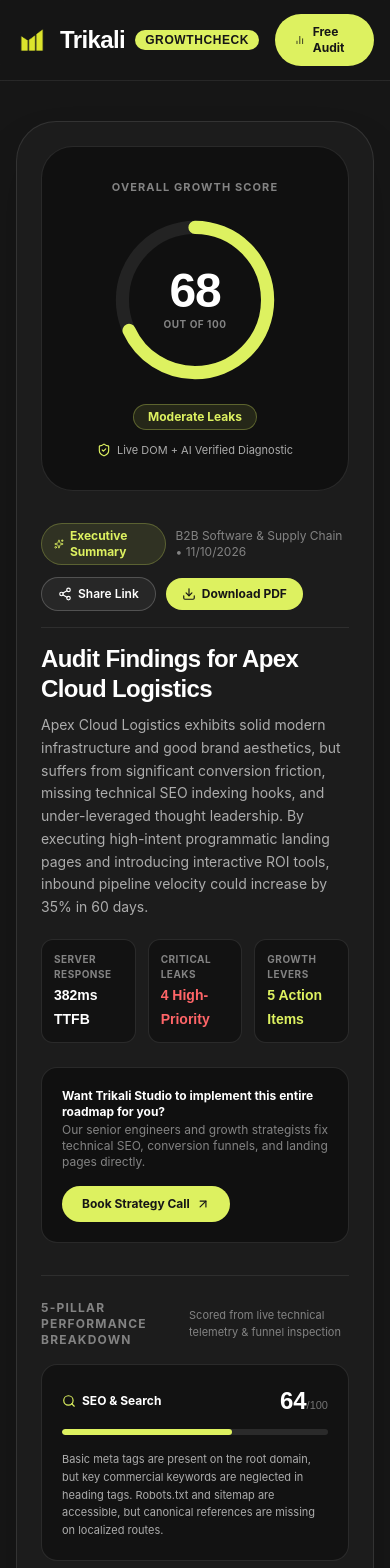
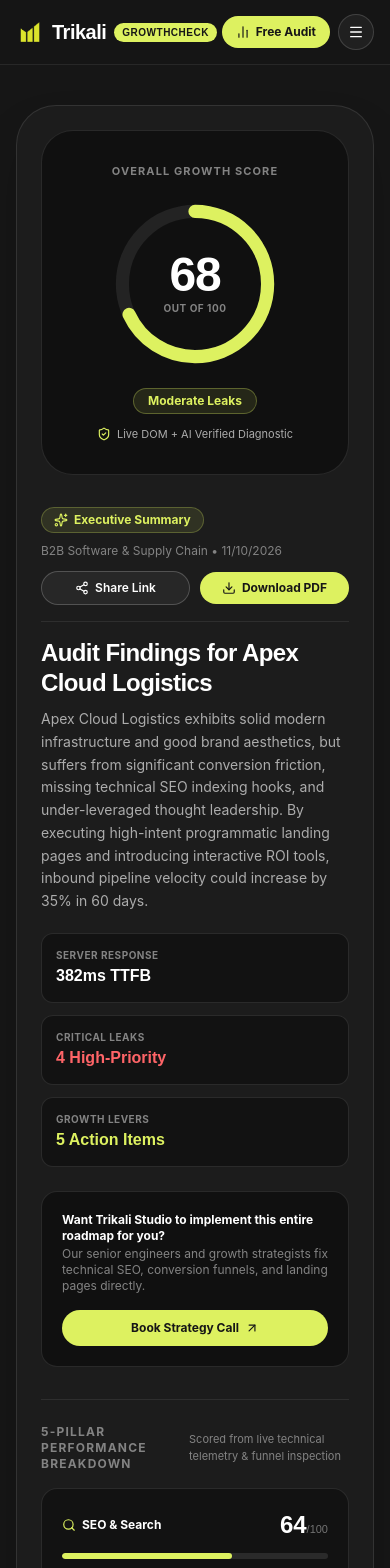
Before and after one commit to mailtoarya123-lgtm/trikali-growthcheck, a Next.js app: page /audit/demo-audit-sample in a window 390 px wide. Shown: the top 1568 px of the page. Built offline with nearby package versions, Linux system fonts and the light colour scheme; no server answers; a web font is replaced by a local one.

Commit message:
feat: remove Live Demo links and add full mobile responsiveness with mobile nav drawer

```diff
--- a/src/components/AuditReportView.tsx
+++ b/src/components/AuditReportView.tsx
@@ -250,7 +250,7 @@ export default function AuditReportView({ report }: { report: AuditReport }) {
                 <div className="space-y-4">
                   {/* Single-Row Top Header: Executive Summary Badge on Left, Action Buttons on Right */}
                   <div className="flex flex-col sm:flex-row sm:items-center justify-between gap-3 pb-4 border-b border-white/[0.08]">
-                    <div className="flex items-center gap-2.5">
+                    <div className="flex flex-wrap items-center gap-2.5">
                       <span className="inline-flex items-center gap-1.5 px-3 py-1 rounded-full bg-[#DDF160]/10 text-[#DDF160] text-xs font-bold border border-[#DDF160]/25">
                         <Sparkles className="w-3.5 h-3.5" /> Executive Summary
                       </span>
@@ -259,10 +259,10 @@ export default function AuditReportView({ report }: { report: AuditReport }) {
                       </span>
                     </div>
 
-                    <div className="flex items-center gap-2.5 shrink-0">
+                    <div className="grid grid-cols-2 sm:flex items-center gap-2.5 w-full sm:w-auto shrink-0">
                       <button
                         onClick={handleShare}
-                        className="inline-flex items-center gap-1.5 px-4 py-2 rounded-full border border-white/20 bg-white/5 text-xs font-semibold text-white transition-colors hover:bg-[#DDF160] hover:text-[#161616] hover:border-[#DDF160] whitespace-nowrap"
+                        className="inline-flex items-center justify-center gap-1.5 px-4 py-2 rounded-full border border-white/20 bg-white/5 text-xs font-semibold text-white transition-colors hover:bg-[#DDF160] hover:text-[#161616] hover:border-[#DDF160] whitespace-nowrap"
                       >
                         {copiedLink ? <Check className="w-3.5 h-3.5" /> : <Share2 className="w-3.5 h-3.5" />}
                         {copiedLink ? 'Link Copied' : 'Share Link'}
@@ -271,7 +271,7 @@ export default function AuditReportView({ report }: { report: AuditReport }) {
                       <button
                         onClick={handleDownloadPDF}
                         disabled={isExporting}
-                        className="inline-flex items-center gap-1.5 px-4 py-2 rounded-full bg-[#DDF160] hover:bg-white text-[#161616] text-xs font-bold transition-colors disabled:opacity-60 whitespace-nowrap"
+                        className="inline-flex items-center justify-center gap-1.5 px-4 py-2 rounded-full bg-[#DDF160] hover:bg-white text-[#161616] text-xs font-bold transition-colors disabled:opacity-60 whitespace-nowrap"
                       >
                         {isExporting ? <Loader2 className="w-3.5 h-3.5 animate-spin" /> : <Download className="w-3.5 h-3.5" />}
                         {isExporting ? 'Generating PDF...' : 'Download PDF'}
@@ -289,18 +289,18 @@ export default function AuditReportView({ report }: { report: AuditReport }) {
                   </div>
 
                   {/* Quick Executive Telemetry Highlight Pills */}
-                  <div className="grid grid-cols-3 gap-3 pt-1">
-                    <div className="p-3 rounded-xl bg-black/35 border border-white/10">
+                  <div className="grid grid-cols-1 sm:grid-cols-3 gap-3 pt-1">
+                    <div className="p-3.5 rounded-xl bg-black/35 border border-white/10">
                       <span className="text-[10px] font-bold uppercase tracking-wider text-[#838383] block">Server Response</span>
-                      <span className="font-display text-sm sm:text-base font-bold text-white">{report.measuredData.responseTimeMs}ms TTFB</span>
+                      <span className="font-display text-base font-bold text-white">{report.measuredData.responseTimeMs}ms TTFB</span>
                     </div>
-                    <div className="p-3 rounded-xl bg-black/35 border border-white/10">
+                    <div className="p-3.5 rounded-xl bg-black/35 border border-white/10">
                       <span className="text-[10px] font-bold uppercase tracking-wider text-[#838383] block">Critical Leaks</span>
-                      <span className="font-display text-sm sm:text-base font-bold text-red-400">{report.criticalIssues.length} High-Priority</span>
+                      <span className="font-display text-base font-bold text-red-400">{report.criticalIssues.length} High-Priority</span>
                     </div>
-                    <div className="p-3 rounded-xl bg-black/35 border border-white/10">
+                    <div className="p-3.5 rounded-xl bg-black/35 border border-white/10">
                       <span className="text-[10px] font-bold uppercase tracking-wider text-[#838383] block">Growth Levers</span>
-                      <span className="font-display text-sm sm:text-base font-bold text-[#DDF160]">{report.recommendations.length} Action Items</span>
+                      <span className="font-display text-base font-bold text-[#DDF160]">{report.recommendations.length} Action Items</span>
                     </div>
                   </div>
                 </div>
@@ -319,7 +319,7 @@ export default function AuditReportView({ report }: { report: AuditReport }) {
                     href="https://trikali.com/contact-page.php"
                     target="_blank"
                     rel="noopener noreferrer"
-                    className="px-5 py-2.5 rounded-full bg-[#DDF160] hover:bg-white text-[#161616] text-xs font-bold whitespace-nowrap transition-colors flex items-center gap-1.5 shrink-0"
+                    className="w-full sm:w-auto justify-center px-5 py-2.5 rounded-full bg-[#DDF160] hover:bg-white text-[#161616] text-xs font-bold whitespace-nowrap transition-colors flex items-center gap-1.5 shrink-0"
                   >
                     Book Strategy Call <ArrowUpRight className="w-3.5 h-3.5" />
                   </a>
@@ -440,7 +440,7 @@ export default function AuditReportView({ report }: { report: AuditReport }) {
                 </div>
 
                 {/* Screenshot + Visual Callout Pins & Target Rings */}
-                <div className="relative bg-black/90 h-[380px] sm:h-[440px] overflow-hidden">
+                <div className="relative bg-black/90 h-[250px] sm:h-[440px] overflow-hidden">
                   {report.measuredData.screenshotUrl ? (
                     <img
                       src={report.measuredData.screenshotUrl}
@@ -464,63 +464,63 @@ export default function AuditReportView({ report }: { report: AuditReport }) {
                     <div className="absolute inset-0 pointer-events-none">
 
                       {/* PIN #1: Top-Left Header / H1 Heading Callout */}
-                      <div className="absolute top-4 left-4 flex items-start gap-2.5 max-w-[290px] sm:max-w-[330px]">
-                        <div className="relative flex items-center justify-center shrink-0 mt-1">
-                          <span className={`animate-ping absolute inline-flex h-7 w-7 rounded-full opacity-60 ${hasH1Issue ? 'bg-red-500' : 'bg-[#DDF160]'}`} />
-                          <span className={`relative w-7 h-7 rounded-full font-display font-black text-xs flex items-center justify-center shadow-lg border-2 border-black ${hasH1Issue ? 'bg-red-500 text-white' : 'bg-[#DDF160] text-[#161616]'}`}>
+                      <div className="absolute top-3 left-3 sm:top-4 sm:left-4 flex items-start gap-2 sm:gap-2.5 max-w-[200px] sm:max-w-[330px]">
+                        <div className="relative flex items-center justify-center shrink-0 mt-0.5 sm:mt-1">
+                          <span className={`animate-ping absolute inline-flex h-6 w-6 sm:h-7 sm:w-7 rounded-full opacity-60 ${hasH1Issue ? 'bg-red-500' : 'bg-[#DDF160]'}`} />
+                          <span className={`relative w-6 h-6 sm:w-7 sm:h-7 rounded-full font-display font-black text-[11px] sm:text-xs flex items-center justify-center shadow-lg border-2 border-black ${hasH1Issue ? 'bg-red-500 text-white' : 'bg-[#DDF160] text-[#161616]'}`}>
                             1
                           </span>
                         </div>
-                        <div className={`bg-black/90 backdrop-blur-md rounded-xl p-3 border shadow-2xl ${hasH1Issue ? 'border-red-500/60' : 'border-[#DDF160]/60'}`}>
+                        <div className={`bg-black/90 backdrop-blur-md rounded-xl p-2 sm:p-3 border shadow-2xl ${hasH1Issue ? 'border-red-500/60' : 'border-[#DDF160]/60'}`}>
                           <span className={`text-[10px] font-extrabold uppercase tracking-wider flex items-center gap-1 ${hasH1Issue ? 'text-red-400' : 'text-[#DDF160]'}`}>
                             <AlertTriangle className="w-3 h-3 shrink-0" />
                             {report.measuredData.h1Tags.length === 0
-                              ? 'Pointing Out: Missing <h1> Tag'
+                              ? 'Missing <h1> Tag'
                               : report.measuredData.h1Tags.some(h => !h.trim())
-                              ? 'Pointing Out: Empty <h1></h1> Tag'
+                              ? 'Empty <h1> Tag'
                               : report.measuredData.h1Tags.length > 1
-                              ? `Pointing Out: ${report.measuredData.h1Tags.length} Duplicate H1s`
-                              : 'Pointing Out: Primary <h1> Headline'}
+                              ? `${report.measuredData.h1Tags.length} Duplicate H1s`
+                              : 'Primary <h1> Headline'}
                           </span>
-                          <p className="text-[11px] text-white font-medium mt-1 line-clamp-2 leading-snug">
+                          <p className="hidden sm:block text-[11px] text-white font-medium mt-1 line-clamp-2 leading-snug">
                             {primaryH1 ? `"${primaryH1}"` : 'Search crawlers see no primary H1 headline text in the hero container.'}
                           </p>
                         </div>
                       </div>
 
                       {/* PIN #2: Top-Right Media & Image Alt Leak Callout */}
-                      <div className="absolute top-4 right-4 hidden sm:flex items-start gap-2.5 max-w-[290px]">
-                        <div className="bg-black/90 backdrop-blur-md rounded-xl p-3 border border-amber-400/60 shadow-2xl text-right">
+                      <div className="absolute top-3 right-3 sm:top-4 sm:right-4 flex items-start gap-2 sm:gap-2.5 max-w-[160px] sm:max-w-[290px]">
+                        <div className="bg-black/90 backdrop-blur-md rounded-xl p-2 sm:p-3 border border-amber-400/60 shadow-2xl text-right">
                           <span className="text-[10px] font-extrabold uppercase tracking-wider text-amber-300 flex items-center justify-end gap-1">
                             <ImageIcon className="w-3 h-3 shrink-0" />
-                            Pointing Out: {report.measuredData.imagesMissingAlt} Unindexed Images
+                            {report.measuredData.imagesMissingAlt} Unindexed Images
                           </span>
-                          <p className="text-[11px] text-[#ACACAC] mt-1 leading-snug">
+                          <p className="hidden sm:block text-[11px] text-[#ACACAC] mt-1 leading-snug">
                             {report.measuredData.imagesMissingAlt} of {report.measuredData.imagesTotal} page visuals have missing or generic <code className="text-white">alt</code> text ({report.measuredData.pageSizeKb} KB HTML).
                           </p>
                         </div>
-                        <div className="relative flex items-center justify-center shrink-0 mt-1">
-                          <span className="animate-ping absolute inline-flex h-7 w-7 rounded-full bg-amber-400 opacity-60" />
-                          <span className="relative w-7 h-7 rounded-full bg-amber-400 text-[#161616] font-display font-black text-xs flex items-center justify-center shadow-lg border-2 border-black">
+                        <div className="relative flex items-center justify-center shrink-0 mt-0.5 sm:mt-1">
+                          <span className="animate-ping absolute inline-flex h-6 w-6 sm:h-7 sm:w-7 rounded-full bg-amber-400 opacity-60" />
+                          <span className="relative w-6 h-6 sm:w-7 sm:h-7 rounded-full bg-amber-400 text-[#161616] font-display font-black text-[11px] sm:text-xs flex items-center justify-center shadow-lg border-2 border-black">
                             2
                           </span>
                         </div>
                       </div>
 
                       {/* PIN #3: Bottom-Left Above-the-Fold CTA & Conversion Zone */}
-                      <div className="absolute bottom-4 left-4 flex items-end gap-2.5 max-w-[320px]">
-                        <div className="relative flex items-center justify-center shrink-0 mb-1">
-                          <span className="animate-ping absolute inline-flex h-7 w-7 rounded-full bg-[#DDF160] opacity-60" />
-                          <span className="relative w-7 h-7 rounded-full bg-[#DDF160] text-[#161616] font-display font-black text-xs flex items-center justify-center shadow-lg border-2 border-black">
+                      <div className="absolute bottom-3 left-3 sm:bottom-4 sm:left-4 flex items-end gap-2 sm:gap-2.5 max-w-[210px] sm:max-w-[320px]">
+                        <div className="relative flex items-center justify-center shrink-0 mb-0.5 sm:mb-1">
+                          <span className="animate-ping absolute inline-flex h-6 w-6 sm:h-7 sm:w-7 rounded-full bg-[#DDF160] opacity-60" />
+                          <span className="relative w-6 h-6 sm:w-7 sm:h-7 rounded-full bg-[#DDF160] text-[#161616] font-display font-black text-[11px] sm:text-xs flex items-center justify-center shadow-lg border-2 border-black">
                             3
                           </span>
                         </div>
-                        <div className="bg-black/90 backdrop-blur-md rounded-xl p-3 border border-[#DDF160]/60 shadow-2xl">
+                        <div className="bg-black/90 backdrop-blur-md rounded-xl p-2 sm:p-3 border border-[#DDF160]/60 shadow-2xl">
                           <span className="text-[10px] font-extrabold uppercase tracking-wider text-[#DDF160] flex items-center gap-1">
                             <MousePointerClick className="w-3 h-3 shrink-0" />
-                            Pointing Out: Hero CTA Funnel ({report.measuredData.ctaButtonTexts.length} Buttons)
+                            Hero CTA ({report.measuredData.ctaButtonTexts.length} Buttons)
                           </span>
-                          <p className="text-[11px] text-white mt-1 truncate">
+                          <p className="hidden sm:block text-[11px] text-white mt-1 truncate">
                             {report.measuredData.ctaButtonTexts.length > 0
                               ? `Detected: ${report.measuredData.ctaButtonTexts.slice(0, 3).map(c => `"${c}"`).join(', ')}`
                               : 'No high-contrast primary conversion button detected above fold'}
@@ -529,7 +529,7 @@ export default function AuditReportView({ report }: { report: AuditReport }) {
                       </div>
 
                       {/* PIN #4: Bottom-Right Pixel & Schema Telemetry */}
-                      <div className="absolute bottom-4 right-4 hidden md:flex items-end gap-2.5 max-w-[290px]">
+                      <div className="absolute bottom-3 right-3 sm:bottom-4 sm:right-4 hidden md:flex items-end gap-2.5 max-w-[290px]">
                         <div className="bg-black/90 backdrop-blur-md rounded-xl p-3 border border-white/30 shadow-2xl text-right">
                           <span className="text-[10px] font-extrabold uppercase tracking-wider text-white flex items-center justify-end gap-1">
                             <Activity className="w-3 h-3 text-[#DDF160] shrink-0" />
@@ -1343,18 +1343,18 @@ export default function AuditReportView({ report }: { report: AuditReport }) {
               Trikali has grown organic search pipeline and digital conversion rates for SMB and high-growth organizations worldwide. Let our senior marketing and engineering team implement these high-priority fixes.
             </p>
           </div>
-          <div className="flex flex-col sm:flex-row items-center gap-3 shrink-0">
+          <div className="flex flex-col sm:flex-row items-center gap-3 w-full md:w-auto shrink-0">
             <a
               href="https://trikali.com/contact-page.php"
               target="_blank"
               rel="noopener noreferrer"
-              className="px-8 py-3.5 rounded-full bg-[#DDF160] hover:bg-white text-[#161616] font-bold text-xs transition-colors flex items-center gap-1.5"
+              className="w-full sm:w-auto justify-center px-8 py-3.5 rounded-full bg-[#DDF160] hover:bg-white text-[#161616] font-bold text-xs transition-colors flex items-center gap-1.5"
             >
               Say Hello <ArrowUpRight className="w-3.5 h-3.5" />
             </a>
             <Link
               href="/"
-              className="px-6 py-3.5 rounded-full border border-white/20 text-white font-semibold text-xs transition-colors hover:bg-[#DDF160] hover:text-[#161616] hover:border-[#DDF160]"
+              className="w-full sm:w-auto text-center px-6 py-3.5 rounded-full border border-white/20 text-white font-semibold text-xs transition-colors hover:bg-[#DDF160] hover:text-[#161616] hover:border-[#DDF160]"
             >
               Audit Another Website
             </Link>
--- a/src/components/Navbar.tsx
+++ b/src/components/Navbar.tsx
@@ -1,19 +1,24 @@
+'use client';
+
+import { useState } from 'react';
 import Link from 'next/link';
 import Image from 'next/image';
-import { ArrowUpRight, BarChart2, ShieldCheck, Sparkles } from 'lucide-react';
+import { ArrowUpRight, BarChart2, ShieldCheck, Menu, X } from 'lucide-react';
 
 export default function Navbar() {
+  const [mobileMenuOpen, setMobileMenuOpen] = useState(false);
+
   return (
-    <header className="sticky top-0 z-50 backdrop-blur-md bg-[#161616]/90 border-b border-white/[0.08] transition-all">
-      <div className="max-w-7xl mx-auto px-4 sm:px-6 lg:px-8 h-20 flex items-center justify-between gap-4">
+    <header className="sticky top-0 z-50 backdrop-blur-md bg-[#161616]/95 border-b border-white/[0.08] transition-all">
+      <div className="max-w-7xl mx-auto px-4 sm:px-6 lg:px-8 h-16 sm:h-20 flex items-center justify-between gap-3">
         {/* Brand: Logo links to trikali.com homepage */}
-        <div className="flex items-center gap-2.5">
+        <div className="flex items-center gap-2 sm:gap-2.5 min-w-0">
           <a
             href="https://trikali.com"
-            className="flex items-center gap-3 group"
+            className="flex items-center gap-2 sm:gap-3 group shrink-0"
             title="Go to Trikali.com"
           >
-            <div className="relative w-8 h-8 flex items-center justify-center">
+            <div className="relative w-7 h-7 sm:w-8 sm:h-8 flex items-center justify-center shrink-0">
               <Image
                 src="/icon-trikali.png"
                 alt="Trikali"
@@ -23,20 +28,20 @@ export default function Navbar() {
                 priority
               />
             </div>
-            <span className="font-display font-extrabold text-2xl tracking-tight text-white group-hover:text-[#DDF160] transition-colors">
+            <span className="font-display font-extrabold text-xl sm:text-2xl tracking-tight text-white group-hover:text-[#DDF160] transition-colors">
               Trikali
             </span>
           </a>
           <Link
             href="/"
-            className="font-display text-xs font-semibold px-2.5 py-0.5 rounded-full bg-[#DDF160] hover:bg-white text-[#161616] tracking-wider uppercase transition-colors"
+            className="font-display text-[10px] sm:text-xs font-semibold px-2 sm:px-2.5 py-0.5 rounded-full bg-[#DDF160] hover:bg-white text-[#161616] tracking-wider uppercase transition-colors shrink-0"
             title="GrowthCheck Home"
           >
             GrowthCheck
           </Link>
         </div>
 
-        {/* Center Navigation Links (Removed Studio) */}
+        {/* Center Navigation Links (Desktop) */}
         <nav className="hidden md:flex items-center gap-8 text-sm font-medium text-[#ACACAC]">
           <Link href="/#how-it-works" className="hover:text-[#DDF160] transition-colors">
             How It Works
@@ -44,18 +49,14 @@ export default function Navbar() {
           <Link href="/#what-we-check" className="hover:text-[#DDF160] transition-colors">
             Audit Scope
           </Link>
-          <Link href="/audit/demo-audit-sample" className="flex items-center gap-1.5 text-[#DDF160] hover:text-white transition-colors">
-            <Sparkles className="w-3.5 h-3.5" />
-            Live Demo
-          </Link>
           <Link href="/admin" className="flex items-center gap-1.5 text-[#838383] hover:text-white transition-colors">
             <ShieldCheck className="w-3.5 h-3.5" />
             Admin
           </Link>
         </nav>
 
-        {/* Right Action Buttons */}
-        <div className="flex items-center gap-3">
+        {/* Right Action Buttons (Desktop & Mobile) */}
+        <div className="flex items-center gap-2 sm:gap-3">
           <a
             href="https://trikali.com/contact-page.php"
             target="_blank"
@@ -66,13 +67,64 @@ export default function Navbar() {
           </a>
           <Link
             href="/#audit-form"
-            className="inline-flex items-center gap-2 px-5 py-2.5 rounded-full bg-[#DDF160] hover:bg-white text-[#161616] text-xs font-bold transition-colors"
+            className="inline-flex items-center gap-1.5 sm:gap-2 px-3.5 sm:px-5 py-2 sm:py-2.5 rounded-full bg-[#DDF160] hover:bg-white text-[#161616] text-xs font-bold transition-colors whitespace-nowrap"
           >
             <BarChart2 className="w-3.5 h-3.5" />
-            Free Audit
+            <span>Free Audit</span>
           </Link>
+
+          {/* Mobile Hamburger Button */}
+          <button
+            type="button"
+            onClick={() => setMobileMenuOpen(!mobileMenuOpen)}
+            aria-label="Toggle Menu"
+            className="md:hidden inline-flex items-center justify-center w-9 h-9 rounded-full border border-white/15 bg-white/5 text-white hover:bg-[#DDF160] hover:text-[#161616] hover:border-[#DDF160] transition-colors"
+          >
+            {mobileMenuOpen ? <X className="w-4 h-4" /> : <Menu className="w-4 h-4" />}
+          </button>
         </div>
       </div>
+
+      {/* Mobile Dropdown Navigation Drawer */}
+      {mobileMenuOpen && (
+        <div className="md:hidden border-t border-white/[0.08] bg-[#161616] px-4 pt-3 pb-5 space-y-3">
+          <nav className="flex flex-col space-y-1 text-sm font-medium text-[#ACACAC]">
+            <Link
+              href="/#how-it-works"
+              onClick={() => setMobileMenuOpen(false)}
+              className="px-3 py-2.5 rounded-xl hover:bg-white/5 hover:text-[#DDF160] transition-colors"
+            >
+              How It Works
+            </Link>
+            <Link
+              href="/#what-we-check"
+              onClick={() => setMobileMenuOpen(false)}
+              className="px-3 py-2.5 rounded-xl hover:bg-white/5 hover:text-[#DDF160] transition-colors"
+            >
+              Audit Scope
+            </Link>
+            <Link
+              href="/admin"
+              onClick={() => setMobileMenuOpen(false)}
+              className="px-3 py-2.5 rounded-xl hover:bg-white/5 hover:text-white flex items-center gap-2 text-[#838383] transition-colors"
+            >
+              <ShieldCheck className="w-4 h-4" />
+              Admin
+            </Link>
+          </nav>
+          <div className="pt-2 border-t border-white/[0.08] flex flex-col gap-2.5">
+            <a
+              href="https://trikali.com/contact-page.php"
+              target="_blank"
+              rel="noopener noreferrer"
+              onClick={() => setMobileMenuOpen(false)}
+              className="w-full inline-flex items-center justify-center gap-1.5 px-5 py-2.5 rounded-full border border-white/20 text-xs font-semibold text-white transition-colors hover:bg-[#DDF160] hover:text-[#161616] hover:border-[#DDF160]"
+            >
+              Say Hello <ArrowUpRight className="w-3.5 h-3.5" />
+            </a>
+          </div>
+        </div>
+      )}
     </header>
   );
 }
```
Also changed, not shown: src/app/page.tsx (+1 -22 lines), src/components/Footer.tsx (+11 -9 lines).
